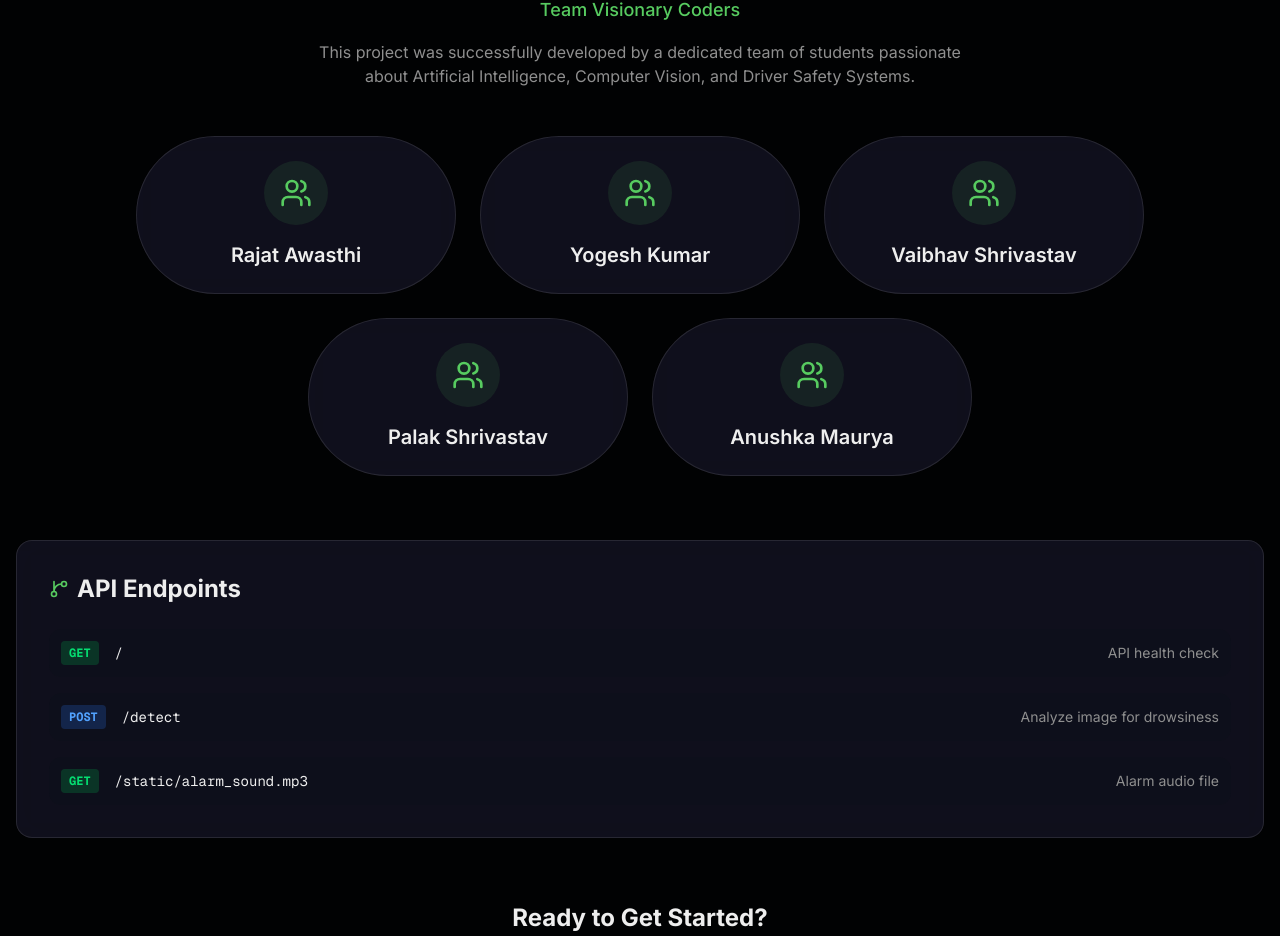
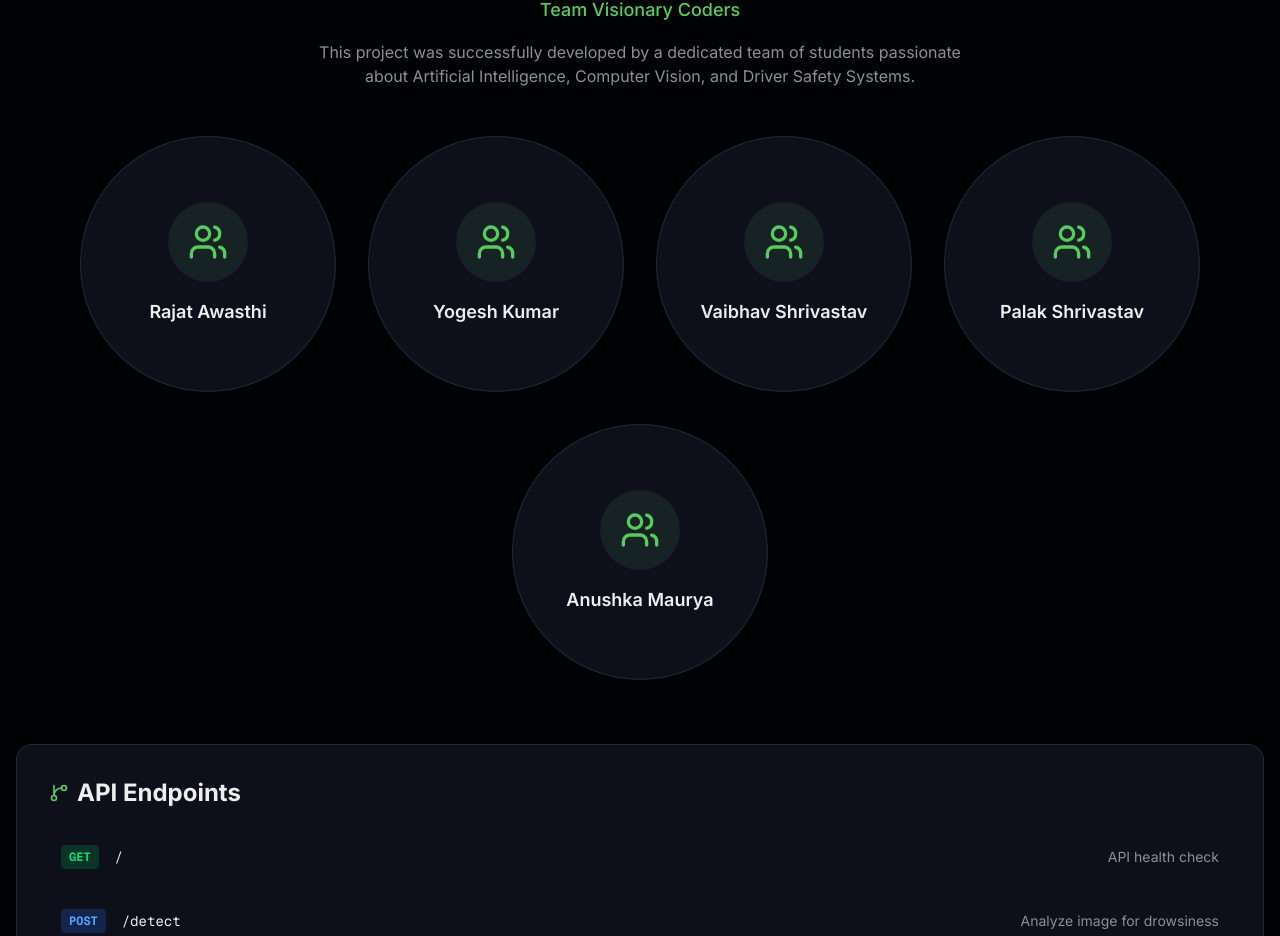
Before and after one commit to rajatawasthi83033/driver-drowsiness-detection, a Next.js app in the folder frontend/: page /about in a window 1280 px wide. Shown: the part 2413-3349 px from the top of the page. Built offline with nearby package versions, Linux system fonts and the light colour scheme.

Commit message:
Update page.tsx

```diff
--- a/frontend/app/about/page.tsx
+++ b/frontend/app/about/page.tsx
@@ -269,6 +269,7 @@ export default function AboutPage() {
           </section>
 
           {/* Team Section */}
+
           <section className="mb-16">
             <div className="text-center mb-12">
               <h2 className="text-3xl font-bold mb-4">
@@ -285,7 +286,7 @@ export default function AboutPage() {
               </p>
             </div>
 
-            <div className="flex flex-wrap justify-center gap-6">
+            <div className="flex flex-wrap justify-center gap-8">
 
               {[
                 "Rajat Awasthi",
@@ -296,13 +297,13 @@ export default function AboutPage() {
               ].map((member) => (
                 <div
                   key={member}
-                  className="glass-card rounded-full p-6 text-center w-[320px]"
+                  className="glass-card w-64 h-64 rounded-full flex flex-col items-center justify-center text-center"
                 >
-                  <div className="w-16 h-16 rounded-full bg-safe/10 flex items-center justify-center mx-auto mb-4">
-                    <Users className="w-8 h-8 text-safe" />
+                  <div className="w-20 h-20 rounded-full bg-safe/10 flex items-center justify-center mb-4">
+                    <Users className="w-10 h-10 text-safe" />
                   </div>
 
-                  <h3 className="text-xl font-semibold">
+                  <h3 className="text-lg font-semibold px-4">
                     {member}
                   </h3>
                 </div>
@@ -310,7 +311,6 @@ export default function AboutPage() {
 
             </div>
           </section>
-
 
 
 
```
